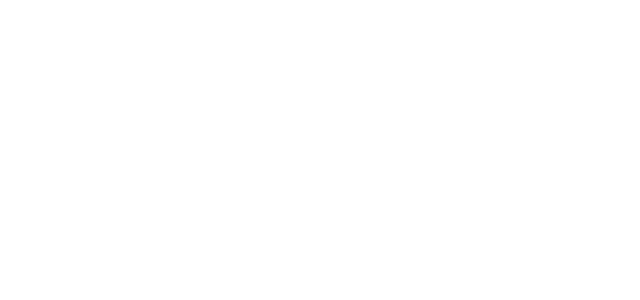
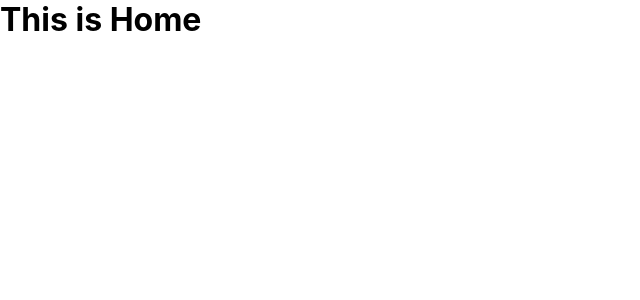
Before and after one commit to Sachin2903/Twitter_clone, a React (Create React App) app: page /home in a window 1280 px wide. Before the commit this address had no page. Shown: the top 300 px of the page, without its empty margins (0-640 px from the left). Built offline with nearby package versions, Linux system fonts and the light colour scheme.

Commit message:
Add Home Page By Abhay

```diff
--- a/src/App.js
+++ b/src/App.js
@@ -2,7 +2,7 @@
 import {Sign} from "./components/organisms/signup/Sign"
 
 import {CreateAccOfTwitter} from "./components/organisms/CreateAcc/createAccount";
-
+import { Home } from "./components/pages/home/home";
 import './App.css';
 import { Routes,Route } from 'react-router-dom';
 import {SignInUp} from "./components/pages/register/register";
@@ -13,7 +13,7 @@
         <Route path="/" element={<SignInUp/>}/>
         <Route path="/signuppage" element={<Sign/>}/>
         <Route path="/createaccount" element={<CreateAccOfTwitter/>}/>
-
+        <Route path="/home" element={<Home/>}/>
 
 
 
--- a/src/components/pages/home/home.js
+++ b/src/components/pages/home/home.js
@@ -0,0 +1,12 @@
+import { Fragment } from "react";
+
+
+export function Home(){
+
+    return(
+        <Fragment>
+          <h1>This is Home</h1>
+        </Fragment>
+
+    )
+}
```
